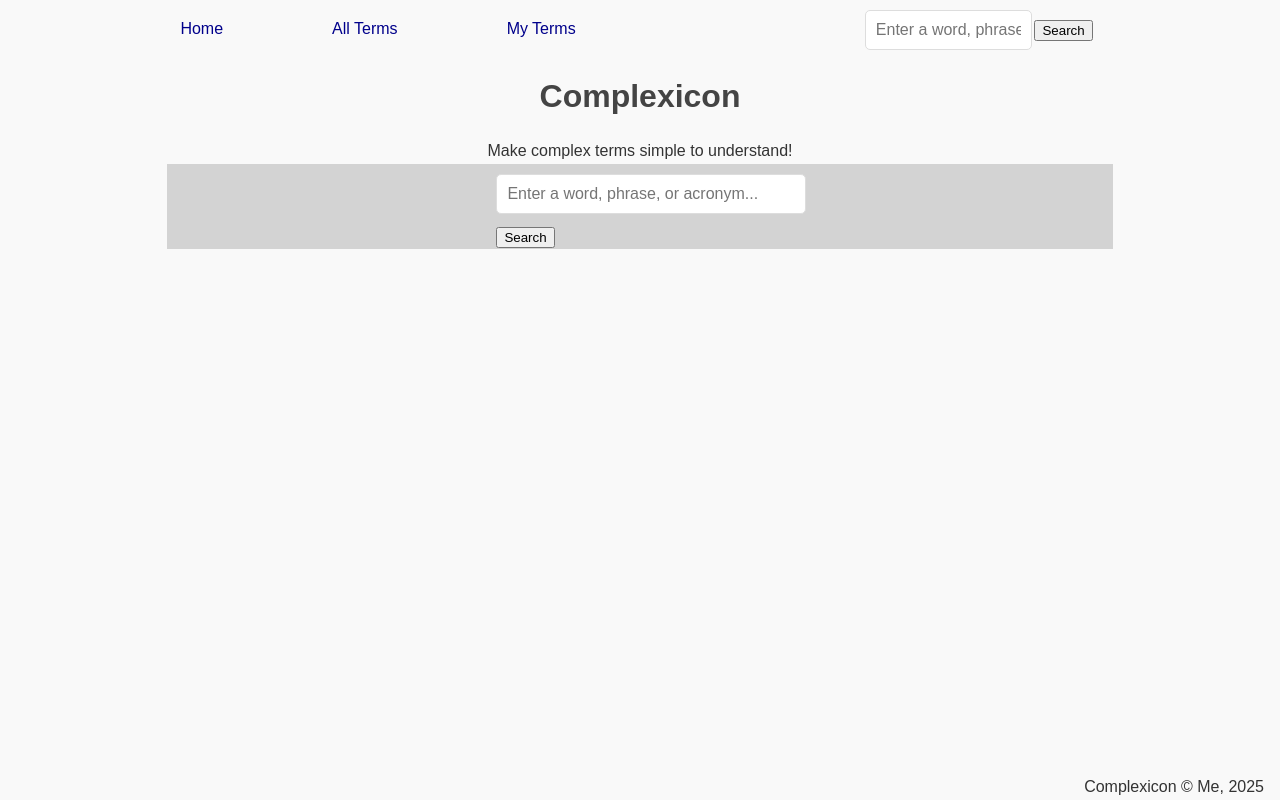
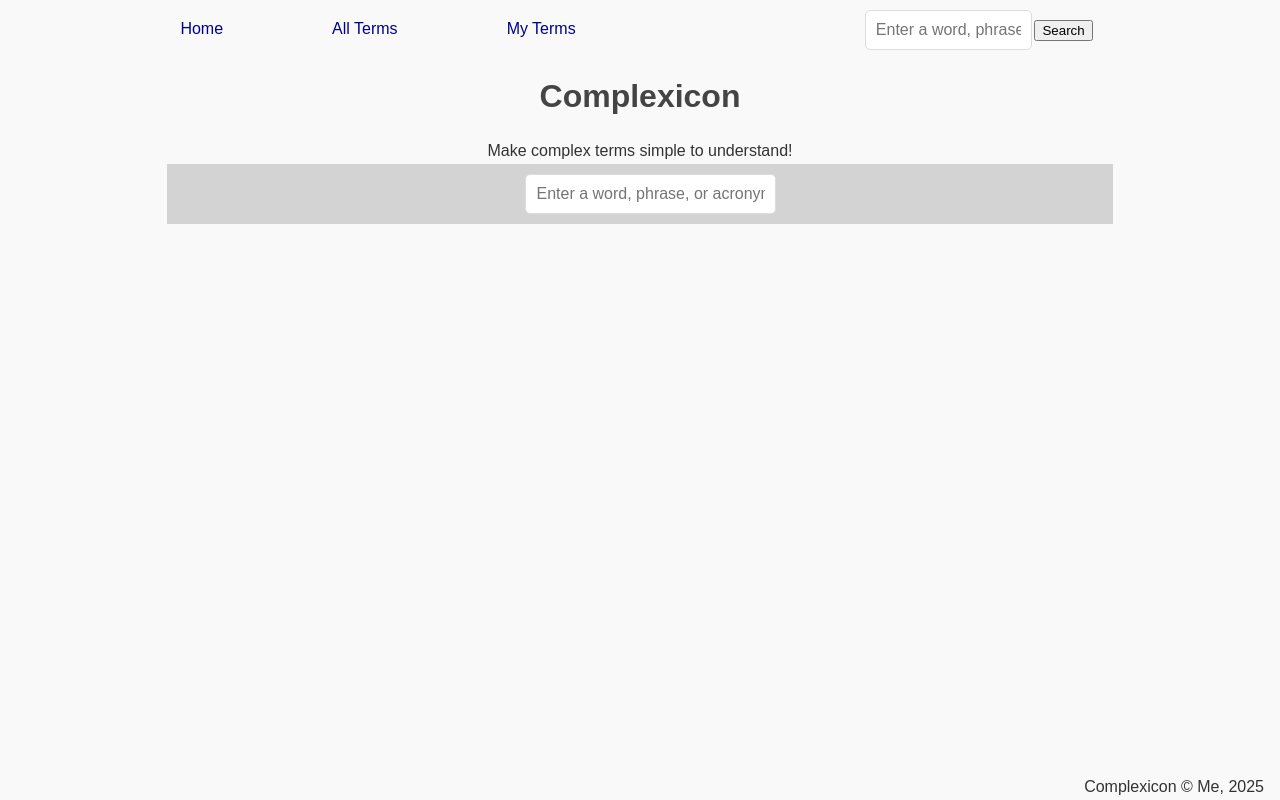
Before and after one commit to zMontreuilRRC/full-stack-demo, a React (Vite) app: page / in a window 1280 px wide. Built offline with nearby package versions, Linux system fonts and the light colour scheme.

Commit message:
Update page locations for included css

```diff
--- a/src/components/pages/AllTerms.tsx
+++ b/src/components/pages/all-terms/AllTerms.tsx
@@ -1,6 +1,7 @@
-import { TermListPage } from "./TermListPage";
 
 // Render a TermListPage with no dependencies or filter function
+
+import { TermListPage } from "../term-list-page/TermListPage";
 
 export function AllTerms() {
     return(
--- a/src/components/pages/Landing.tsx
+++ b/src/components/pages/landing/Landing.tsx
@@ -1,8 +1,9 @@
-import { useEffect, useState } from "react";
-import { useSearch } from "../../hooks/useSearch";
-import { TermListPage } from "./TermListPage";
-import { SearchBar } from "../common/search-bar/SearchBar";
-import { Term } from "../../types/term";
+import { useState, useEffect } from "react";
+import { useSearch } from "../../../hooks/useSearch";
+import { Term } from "../../../types/term";
+import { SearchBar } from "../../common/search-bar/SearchBar";
+import { TermListPage } from "../term-list-page/TermListPage";
+import "./landing.css";
 
 export function Landing() {
     const {
@@ -11,10 +12,7 @@ export function Landing() {
         trySearch
     } = useSearch();
 
-    const [searchMessages, setSearchMessages] = useState<string[]>([]);
-
     const [searchLength, setSearchLength] = useState(0);
-    // filter terms on the page based on the current searchbar value
 
     const termFilter = (termEle: Term) => {
         if(searchLength != 0) {
@@ -44,13 +42,20 @@ export function Landing() {
                 <h1>Complexicon</h1>
                 <span>Make complex terms simple to understand!</span>
             </header>
-            <main>
+            <main className="page-landing">
                 <section>
+                    {/*
+                        Render the main search bar on the page.
+                        As a "controlled" component, it gets its text value from searchValue.
+                        When the user types into the field, it invokes handleSearchChange with the new value.
+                        It will not display any messages if a search is invalid, only empty results.
+                        It also has no "submission" logic.
+                        When the value in the searchbar changes, it updates the state of the Landing component.
+                    */}
                     <SearchBar
                         searchValue={searchValue}
-                        messages={searchMessages}
+                        messages={[]}
                         handleSearchChange={e => {
-                            setSearchMessages([]);
                             setSearchValue(e);
                         }}
                         handleSubmit={() => {}}
--- /dev/null
+++ b/src/components/pages/landing/landing.css
@@ -0,0 +1,3 @@
+.page-landing .search-form button {
+    display: none;
+}
--- a/src/components/pages/MyTerms.tsx
+++ b/src/components/pages/my-terms/MyTerms.tsx
@@ -1,5 +1,6 @@
-import { TermListPage } from "./TermListPage";
-import { Term } from "../../types/term";
+import { Term } from "../../../types/term";
+import { TermListPage } from "../term-list-page/TermListPage";
+
 
 export function MyTerms() {
     const termFilter = (termEle: Term) => {
--- a/src/components/pages/SearchResults.tsx
+++ b/src/components/pages/search-results/SearchResults.tsx
@@ -1,6 +1,7 @@
-import { Term } from "../../types/term.ts";
-import { TermListPage } from "./TermListPage.tsx";
 import { useSearchParams } from "react-router-dom";
+import { Term } from "../../../types/term";
+import { TermListPage } from "../term-list-page/TermListPage";
+
 
 export function SearchResult() {
     // since this page has no state at the top it never changes, even when re-routed to.
```
Also changed, not shown: src/App.tsx (+4 -4 lines), src/components/pages/term-list-page/TermListPage.tsx (renamed from src/components/pages/TermListPage.tsx, +5 -5 lines).
